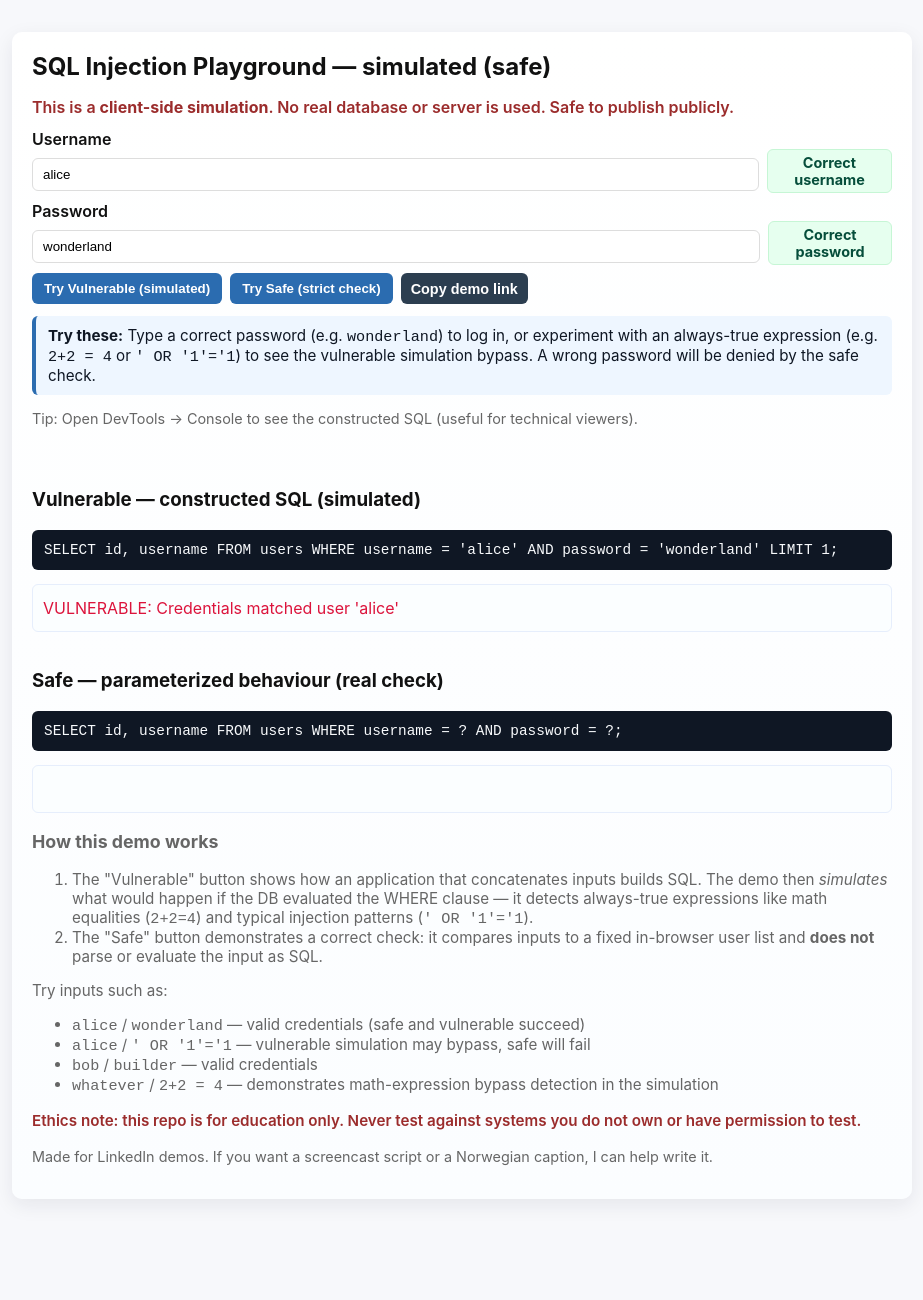
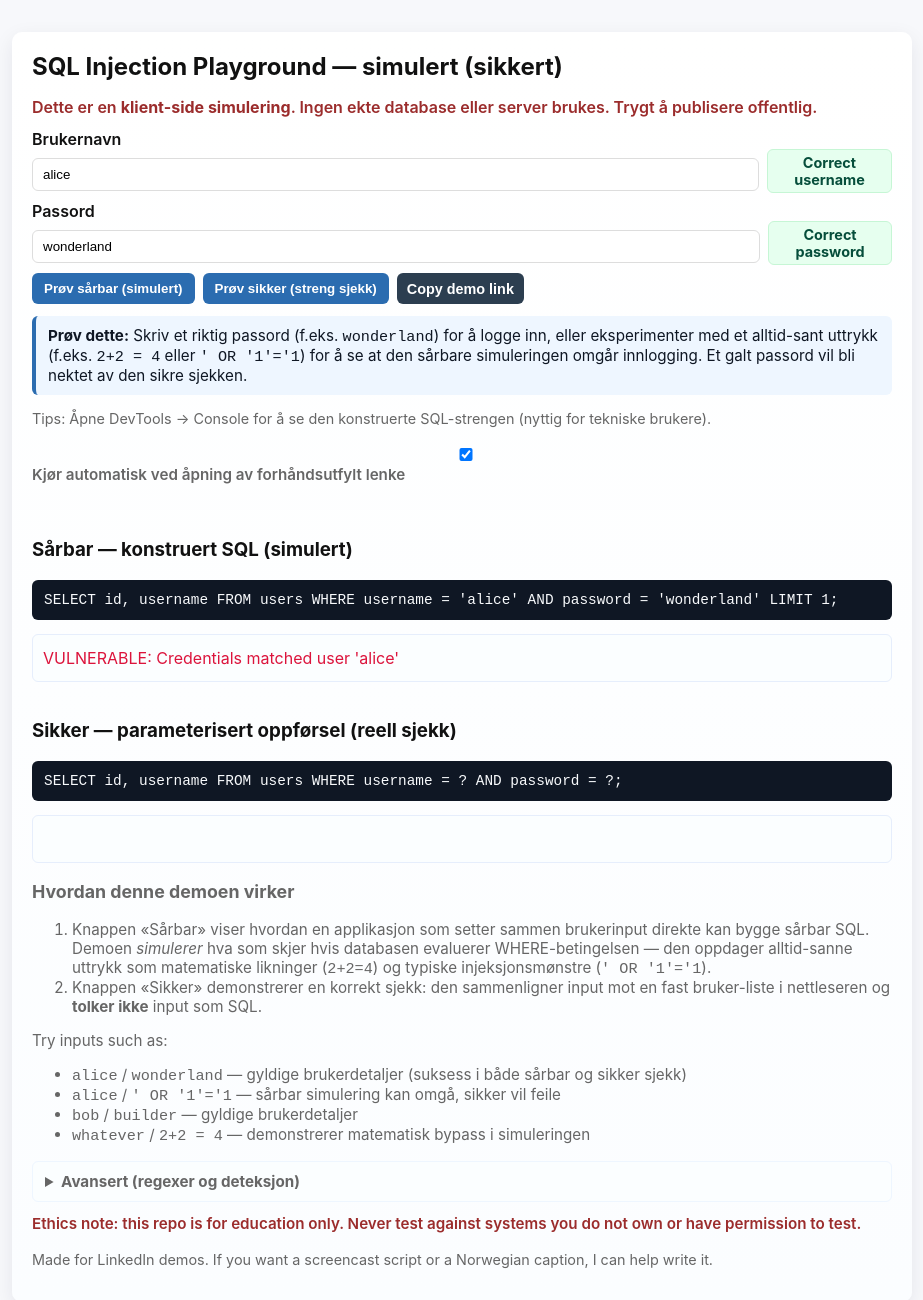
Before and after one commit to Maremoo2/sql-injection-playground-static, a plain HTML site: page index.html in a window 1280 px wide. Shown: the top 1300 px of the page, without its empty margins (178-1101 px from the left). Before the commit the page ends 1231 px from the top, so only its background shows below. Drawn offline with Linux system fonts and the light colour scheme.

Commit message:
i18n: Norwegian UI + advanced explanation, autorun toggle; ci: add GitHub Pages workflow

```diff
--- a/index.html
+++ b/index.html
@@ -8,47 +8,48 @@
 </head>
 <body>
   <main class="container">
-    <h1>SQL Injection Playground — simulated (safe)</h1>
-    <p class="warning">This is a <strong>client-side simulation</strong>. No real database or server is used. Safe to publish publicly.</p>
+  <h1>SQL Injection Playground — simulert (sikkert)</h1>
+  <p class="warning">Dette er en <strong>klient-side simulering</strong>. Ingen ekte database eller server brukes. Trygt å publisere offentlig.</p>
 
     <section class="forms">
       <form id="demo-form" onsubmit="return false;">
         <label>
-          Username
+          Brukernavn
           <div class="input-with-indicator">
-            <input id="username" placeholder="e.g. alice" />
+            <input id="username" placeholder="f.eks. alice" />
             <span id="username-indicator" class="field-indicator" aria-hidden="true"></span>
           </div>
         </label>
 
         <label>
-          Password
+          Passord
           <div class="input-with-indicator">
-            <input id="password" placeholder="e.g. wonderland" />
+            <input id="password" placeholder="f.eks. wonderland" />
             <span id="password-indicator" class="field-indicator" aria-hidden="true"></span>
           </div>
         </label>
 
         <div class="buttons">
-          <button id="try-vuln" type="button">Try Vulnerable (simulated)</button>
-          <button id="try-safe" type="button">Try Safe (strict check)</button>
+          <button id="try-vuln" type="button">Prøv sårbar (simulert)</button>
+          <button id="try-safe" type="button">Prøv sikker (streng sjekk)</button>
         </div>
+        <p class="demo-instructions"><strong>Prøv dette:</strong> Skriv et riktig passord (f.eks. <code>wonderland</code>) for å logge inn, eller eksperimenter med et alltid-sant uttrykk (f.eks. <code>2+2 = 4</code> eller <code>' OR '1'='1</code>) for å se at den sårbare simuleringen omgår innlogging. Et galt passord vil bli nektet av den sikre sjekken.</p>
 
-  <p class="demo-instructions"><strong>Try these:</strong> Type a correct password (e.g. <code>wonderland</code>) to log in, or experiment with an always-true expression (e.g. <code>2+2 = 4</code> or <code>' OR '1'='1</code>) to see the vulnerable simulation bypass. A wrong password will be denied by the safe check.</p>
+        <p id="devtools-hint" class="devtools-hint">Tips: Åpne DevTools → Console for å se den konstruerte SQL-strengen (nyttig for tekniske brukere).</p>
 
-  <p id="devtools-hint" class="devtools-hint">Tip: Open DevTools → Console to see the constructed SQL (useful for technical viewers).</p>
+        <label class="auto-run-toggle"><input type="checkbox" id="autorun-toggle" checked /> Kjør automatisk ved åpning av forhåndsutfylt lenke</label>
 
       </form>
 
       <div class="results">
         <article>
-          <h3>Vulnerable — constructed SQL (simulated)</h3>
+          <h3>Sårbar — konstruert SQL (simulert)</h3>
           <pre id="constructed-sql"></pre>
           <div id="vuln-result" class="result-box"></div>
         </article>
 
         <article>
-          <h3>Safe — parameterized behaviour (real check)</h3>
+          <h3>Sikker — parameterisert oppførsel (reell sjekk)</h3>
           <pre id="safe-info">SELECT id, username FROM users WHERE username = ? AND password = ?;</pre>
           <div id="safe-result" class="result-box"></div>
         </article>
@@ -56,18 +57,29 @@
     </section>
 
     <section class="explain">
-      <h3>How this demo works</h3>
+      <h3>Hvordan denne demoen virker</h3>
       <ol>
-        <li>The "Vulnerable" button shows how an application that concatenates inputs builds SQL. The demo then <em>simulates</em> what would happen if the DB evaluated the WHERE clause — it detects always-true expressions like math equalities (<code>2+2=4</code>) and typical injection patterns (<code>' OR '1'='1</code>).</li>
-        <li>The "Safe" button demonstrates a correct check: it compares inputs to a fixed in-browser user list and <strong>does not</strong> parse or evaluate the input as SQL.</li>
+        <li>Knappen «Sårbar» viser hvordan en applikasjon som setter sammen brukerinput direkte kan bygge sårbar SQL. Demoen <em>simulerer</em> hva som skjer hvis databasen evaluerer WHERE-betingelsen — den oppdager alltid-sanne uttrykk som matematiske likninger (<code>2+2=4</code>) og typiske injeksjonsmønstre (<code>' OR '1'='1</code>).</li>
+        <li>Knappen «Sikker» demonstrerer en korrekt sjekk: den sammenligner input mot en fast bruker-liste i nettleseren og <strong>tolker ikke</strong> input som SQL.</li>
       </ol>
       <p>Try inputs such as:</p>
       <ul>
-        <li><code>alice</code> / <code>wonderland</code> — valid credentials (safe and vulnerable succeed)</li>
-        <li><code>alice</code> / <code>' OR '1'='1</code> — vulnerable simulation may bypass, safe will fail</li>
-        <li><code>bob</code> / <code>builder</code> — valid credentials</li>
-        <li><code>whatever</code> / <code>2+2 = 4</code> — demonstrates math-expression bypass detection in the simulation</li>
+        <li><code>alice</code> / <code>wonderland</code> — gyldige brukerdetaljer (suksess i både sårbar og sikker sjekk)</li>
+        <li><code>alice</code> / <code>' OR '1'='1</code> — sårbar simulering kan omgå, sikker vil feile</li>
+        <li><code>bob</code> / <code>builder</code> — gyldige brukerdetaljer</li>
+        <li><code>whatever</code> / <code>2+2 = 4</code> — demonstrerer matematisk bypass i simuleringen</li>
       </ul>
+
+      <details class="advanced">
+        <summary>Avansert (regexer og deteksjon)</summary>
+        <p>Demoen bruker enkle mønstre for å oppdage alltid-sanne uttrykk i den konstruerte WHERE-klause. Kortversjon:</p>
+        <ul>
+          <li><strong>Aritmetikk</strong>: mønstre som <code>a + b = c</code> (støtte for +, -, *, /). Demoen evaluerer venstre side numerisk og sammenligner med høyre side; hvis lik, oppdages bypass (f.eks. <code>1+1=2</code>).</li>
+          <li><strong>Likhet</strong>: enkle likheter som <code>1 = 1</code> blir også oppdaget.</li>
+          <li><strong>OR-mønster</strong>: klassiske injeksjonsmønstre som <code>' OR '1'='1</code> blir funnet med en enkel regex.</li>
+        </ul>
+        <p>Merk: dette er for demonstrasjon. Virkelige SQL-parsere er mer komplekse, og denne demoen bruker forenklede regler for å gjøre poenget tydelig.</p>
+      </details>
 
       <p class="ethic">Ethics note: this repo is for education only. Never test against systems you do not own or have permission to test.</p>
     </section>
--- a/script.js
+++ b/script.js
@@ -217,9 +217,16 @@ try {
   if (u) usernameEl.value = u;
   if (p) passwordEl.value = p;
   updateFieldIndicators();
-  // If run is set, auto-run the vulnerable simulation so link recipients see the effect immediately
-  if (run === '1') {
-    tryVulnerable();
+  // If run is set and the autorun toggle is checked, auto-run the vulnerable simulation
+  try {
+    const autorunToggle = document.getElementById('autorun-toggle');
+    const autorunEnabled = autorunToggle ? autorunToggle.checked : true;
+    if (run === '1' && autorunEnabled) {
+      tryVulnerable();
+    }
+  } catch (e) {
+    // ignore toggle errors
+    if (run === '1') tryVulnerable();
   }
 } catch (e) {
   // ignore URL parsing errors
--- a/style.css
+++ b/style.css
@@ -38,6 +38,12 @@ input { width: 100%; padding: 8px 10px; border-radius: 6px; border: 1px solid #d
 
 .devtools-hint { margin-top:10px; font-size:0.9rem; color:var(--muted); }
 
+.auto-run-toggle { display:block; margin-top:10px; font-size:0.95rem; color:var(--muted); }
+
+.advanced { margin-top:14px; background:#fbfeff; padding:10px 12px; border-radius:6px; border:1px solid #eef6ff; }
+.advanced summary { font-weight:700; cursor:pointer; }
+.advanced p, .advanced li { color: #334155; }
+
 .buttons { margin-top: 8px; display:flex; gap:8px; }
 button { padding: 8px 12px; border-radius: 6px; border: none; cursor: pointer; background: var(--accent); color: white; font-weight: 600; }
 button:active { transform: translateY(1px); }
```
Also changed, not shown: 2 other files.
